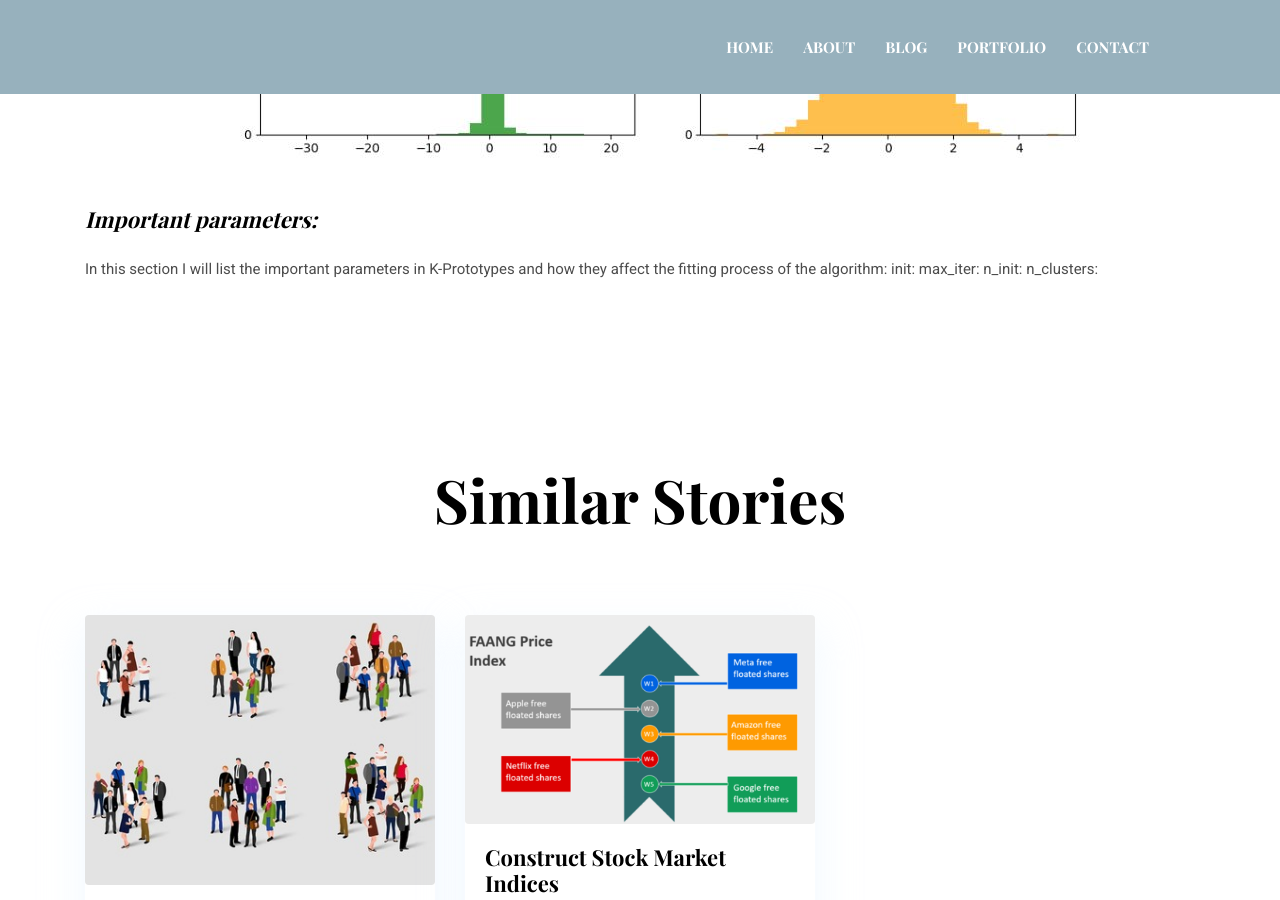
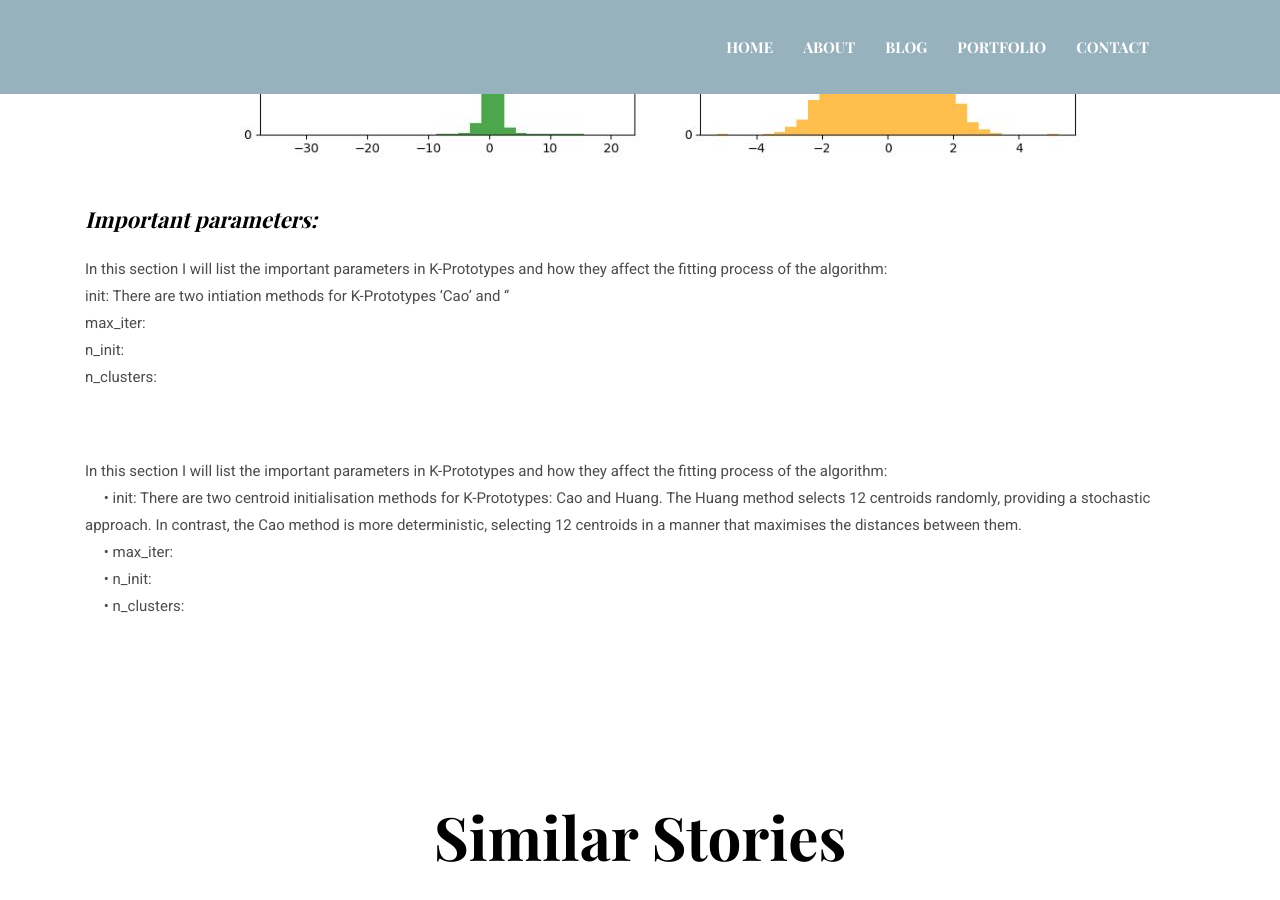
Before and after one commit to RandaAdel/RandaAdel.github.io, a Jekyll site: the page built from _posts/2025-01-07-clustering-with-categorical-data.markdown, in a window 1280 px wide and 900 px high, scrolled down 2666 px. Built offline with Jekyll 4.4.1, drawn with Linux system fonts in a browser that asks for light colours.

Commit message:
init definition

```diff
--- a/_posts/2025-01-07-clustering-with-categorical-data.markdown
+++ b/_posts/2025-01-07-clustering-with-categorical-data.markdown
@@ -30,10 +30,27 @@ The numerical distance is computed as the Euclidean distance between the data po
 </p>
 
 ***Important parameters:*** In this section I will list the important parameters in K-Prototypes and how they affect the fitting process of the algorithm:
-init:
+<br>
+init: There are two intiation methods for K-Prototypes 'Cao' and ''
+<br>
 max_iter:
+<br>
 n_init:
+<br>
 n_clusters:
+
+<br>
+<p>
+In this section I will list the important parameters in K-Prototypes and how they affect the fitting process of the algorithm:
+  <br>
+  &emsp; • init: There are two centroid initialisation methods for K-Prototypes: Cao and Huang. The Huang method selects 12 centroids randomly, providing a stochastic approach. In contrast, the Cao method is more deterministic, selecting 12 centroids in a manner that maximises the distances between them.
+  <br>
+  &emsp; • max_iter:
+  <br>
+  &emsp; • n_init:
+  <br>
+  &emsp; • n_clusters:
+</p>
 
 
 <!-- ***Data:*** The dataset that is related to direct marketing campaigns of a Portuguese banking institution. The marketing campaigns were based on phone calls. Often, more than one contact to the same client was required, in order to access if the product (bank term deposit) would be (or not) subscribed. I will be clustering the different customers to see if there is a potential in understanding the profiles of customers within the bank.
```
